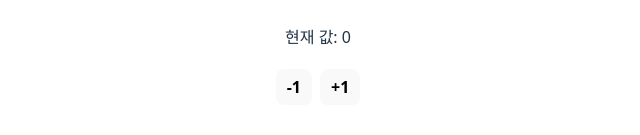
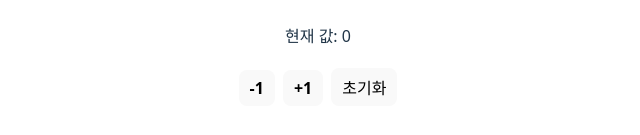
Before and after one commit to terry0505/vue_study, a Vue app: page / in a window 1280 px wide. Shown: the part 371-506 px from the top of the page, without its empty margins (322-962 px from the left). Built offline with nearby package versions, Linux system fonts and the light colour scheme.

Commit message:
1-3 과제 수행

```diff
--- a/src/App.vue
+++ b/src/App.vue
@@ -4,6 +4,7 @@
     <p>현재 값: {{ count }}</p>
     <button @click="decrease">-1</button>
     <button @click="increase">+1</button>
+    <button @click="reset">초기화</button>
   </div>
 </template>
 
@@ -19,6 +20,10 @@ function increase() {
 function decrease() {
   count.value--;
 }
+
+function reset() {
+  count.value = 0;
+}
 </script>
 
 <style scoped>
```
